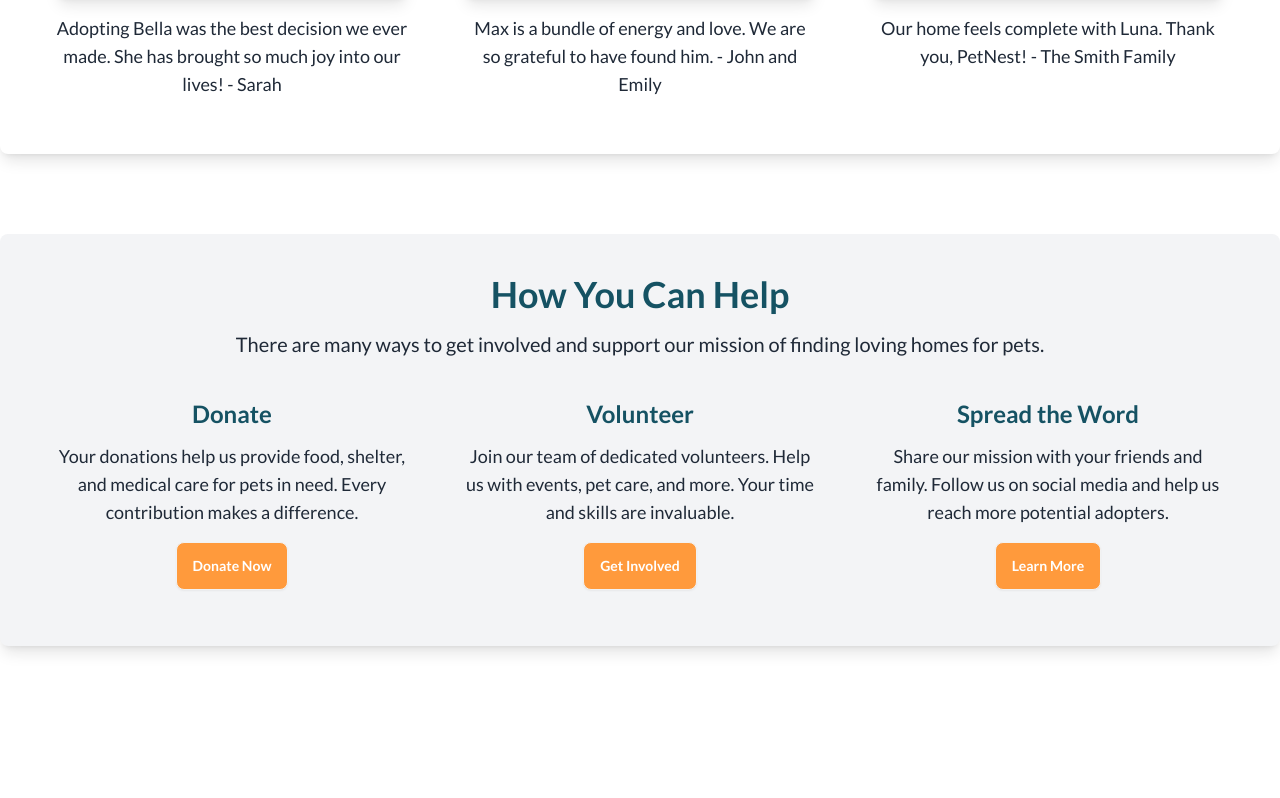
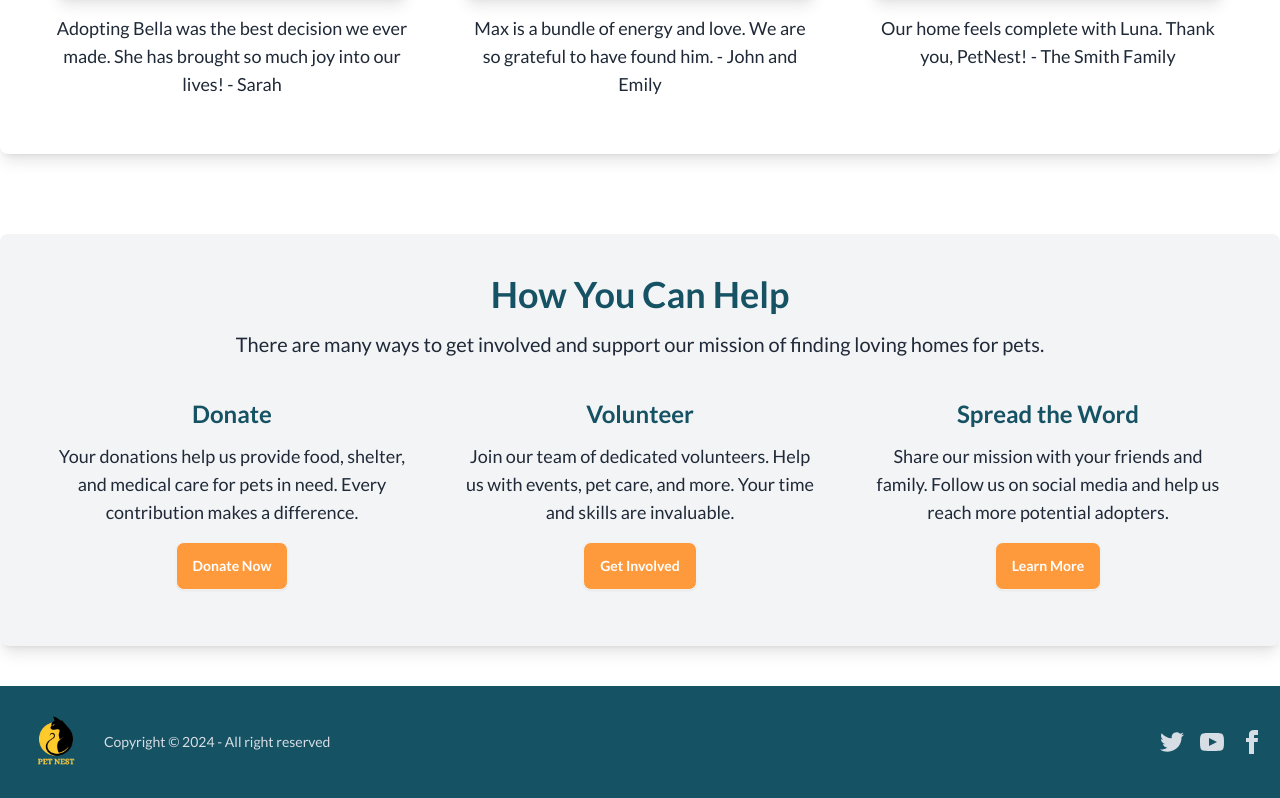
Before and after one commit to RaisaNuzhat/PetNest, a React (Vite) app: page / in a window 1280 px wide. Shown: the part 3090-3888 px from the top of the page. Before the commit the page ends 3776 px from the top, so only its background shows below. Built offline with nearby package versions, Linux system fonts and the light colour scheme; no server answers.

Commit message:
footer done

```diff
--- a/package.json
+++ b/package.json
@@ -11,6 +11,7 @@
   },
   "dependencies": {
     "@tanstack/react-query": "^5.45.1",
+    "@tiptap/react": "^2.4.0",
     "axios": "^1.7.2",
     "date-fns": "^3.6.0",
     "firebase": "^10.12.2",
@@ -21,6 +22,7 @@
     "react-hook-form": "^7.52.0",
     "react-hot-toast": "^2.4.1",
     "react-icons": "^5.2.1",
+    "react-quill": "^2.0.0",
     "react-router-dom": "^6.23.1",
     "react-select": "^5.8.0",
     "sweetalert2": "^11.12.0",
--- /dev/null
+++ b/src/components/Footer.jsx
@@ -0,0 +1,22 @@
+
+import logo from '../assets/logo.png'
+const Footer = () => {
+    return (
+        <div>
+            <footer className="footer items-center p-4 bg-[#155263] text-neutral-content font-Lato">
+                <aside className="items-center grid-flow-col">
+                    <img src={logo} className='w-20 h-20' alt="logo" />
+                    <p>Copyright © 2024 - All right reserved</p>
+                </aside>
+                <nav className="grid-flow-col gap-4 md:place-self-center md:justify-self-end">
+                    <a><svg xmlns="http://www.w3.org/2000/svg" width="24" height="24" viewBox="0 0 24 24" className="fill-current"><path d="M24 4.557c-.883.392-1.832.656-2.828.775 1.017-.609 1.798-1.574 2.165-2.724-.951.564-2.005.974-3.127 1.195-.897-.957-2.178-1.555-3.594-1.555-3.179 0-5.515 2.966-4.797 6.045-4.091-.205-7.719-2.165-10.148-5.144-1.29 2.213-.669 5.108 1.523 6.574-.806-.026-1.566-.247-2.229-.616-.054 2.281 1.581 4.415 3.949 4.89-.693.188-1.452.232-2.224.084.626 1.956 2.444 3.379 4.6 3.419-2.07 1.623-4.678 2.348-7.29 2.04 2.179 1.397 4.768 2.212 7.548 2.212 9.142 0 14.307-7.721 13.995-14.646.962-.695 1.797-1.562 2.457-2.549z"></path></svg>
+                    </a>
+                    <a><svg xmlns="http://www.w3.org/2000/svg" width="24" height="24" viewBox="0 0 24 24" className="fill-current"><path d="M19.615 3.184c-3.604-.246-11.631-.245-15.23 0-3.897.266-4.356 2.62-4.385 8.816.029 6.185.484 8.549 4.385 8.816 3.6.245 11.626.246 15.23 0 3.897-.266 4.356-2.62 4.385-8.816-.029-6.185-.484-8.549-4.385-8.816zm-10.615 12.816v-8l8 3.993-8 4.007z"></path></svg></a>
+                    <a><svg xmlns="http://www.w3.org/2000/svg" width="24" height="24" viewBox="0 0 24 24" className="fill-current"><path d="M9 8h-3v4h3v12h5v-12h3.642l.358-4h-4v-1.667c0-.955.192-1.333 1.115-1.333h2.885v-5h-3.808c-3.596 0-5.192 1.583-5.192 4.615v3.385z"></path></svg></a>
+                </nav>
+            </footer>
+        </div>
+    );
+};
+
+export default Footer;
--- a/src/layout/MainLayout.jsx
+++ b/src/layout/MainLayout.jsx
@@ -1,6 +1,7 @@
 
 import { Outlet } from "react-router-dom";
 import NavBar from "../components/NavBar";
+import Footer from "../components/Footer";
 const MainLayout = () => {
     return (
         <div>
@@ -12,7 +13,7 @@
             <Outlet />
         </div>
          <div className="">
-
+           <Footer/>
         </div>
         </div>
         </div>
```
Also changed, not shown: 1 other file (tests, documents, lock files or other folders).
